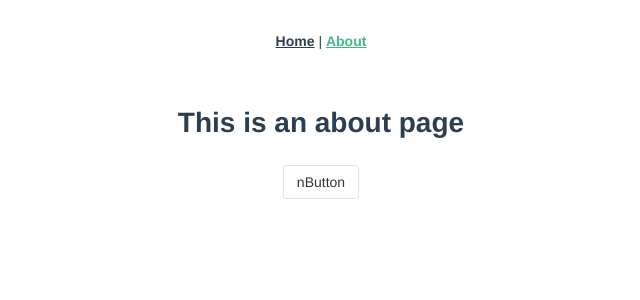
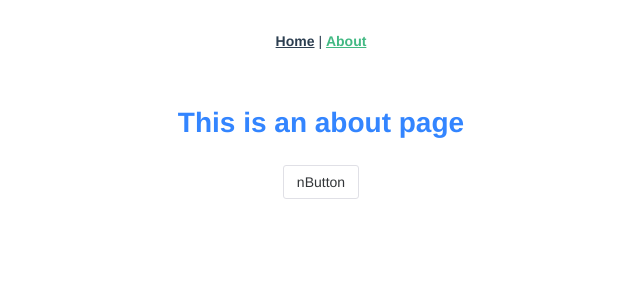
Before and after one commit to Dipper30/Garden, a Vue app: page /about in a window 1280 px wide. Shown: the top 300 px of the page, without its empty margins (319-959 px from the left). Built offline with nearby package versions, Linux system fonts and the light colour scheme.

Commit message:
scss global variables

```diff
--- a/package.json
+++ b/package.json
@@ -30,6 +30,9 @@
     "eslint-plugin-vue": "^7.0.0",
     "lint-staged": "^9.5.0",
     "naive-ui": "^2.11.11",
+    "postcss-cssnext": "^3.1.0",
+    "postcss-import": "^14.0.2",
+    "postcss-loader": "^6.1.0",
     "sass": "^1.26.5",
     "sass-loader": "^8.0.2"
   },
--- /dev/null
+++ b/src/assets/css/theme-color.scss
@@ -0,0 +1 @@
+$theme-color: #3385ff;
--- a/src/views/About.vue
+++ b/src/views/About.vue
@@ -1,6 +1,6 @@
 <template>
   <div class="about">
-    <h1>This is an about page</h1>
+    <h1 class="desc">This is an about page</h1>
     <n-button>nButton</n-button>
   </div>
 </template>
@@ -16,3 +16,8 @@ export default {
   }
 }
 </script>
+<style lang="scss" scoped>
+.desc {
+  color: $theme-color;
+}
+</style>
--- /dev/null
+++ b/vue.config.js
@@ -0,0 +1,10 @@
+module.exports = {
+  // ...
+  css: {
+    loaderOptions: {
+      scss: {
+        prependData: '@import "~@/assets/css/theme-color.scss";'
+      }
+    }
+  }
+}
```
Also changed, not shown: 1 other file (tests, documents, lock files or other folders).
